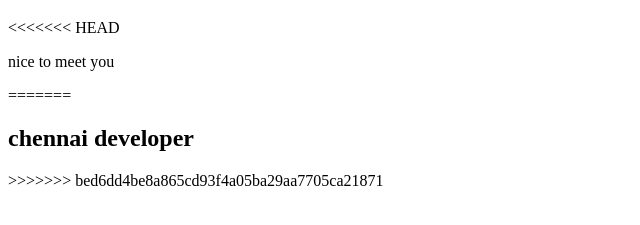
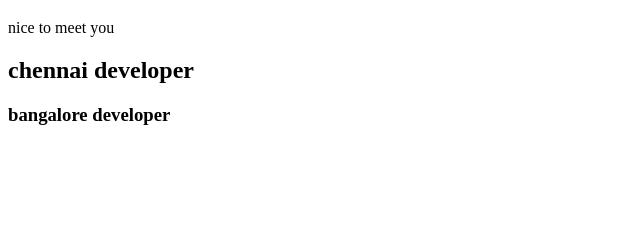
Before and after one commit to vishnu-valleti/clone, a plain HTML site: page index.html in a window 1280 px wide. Shown: the part 61-286 px from the top of the page, without its empty margins (0-640 px from the left). Drawn offline with Linux system fonts and the light colour scheme.

Commit message:
bang dev

```diff
--- a/index.html
+++ b/index.html
@@ -9,11 +9,9 @@
 
 <body>
     <h1>hyderabad developer</h1>
-<<<<<<< HEAD
     <p>nice to meet you</p>
-=======
     <h2>chennai developer</h2>
->>>>>>> bed6dd4be8a865cd93f4a05ba29aa7705ca21871
+    <h3>bangalore developer</h3>
 </body>
 
 </html>
```
